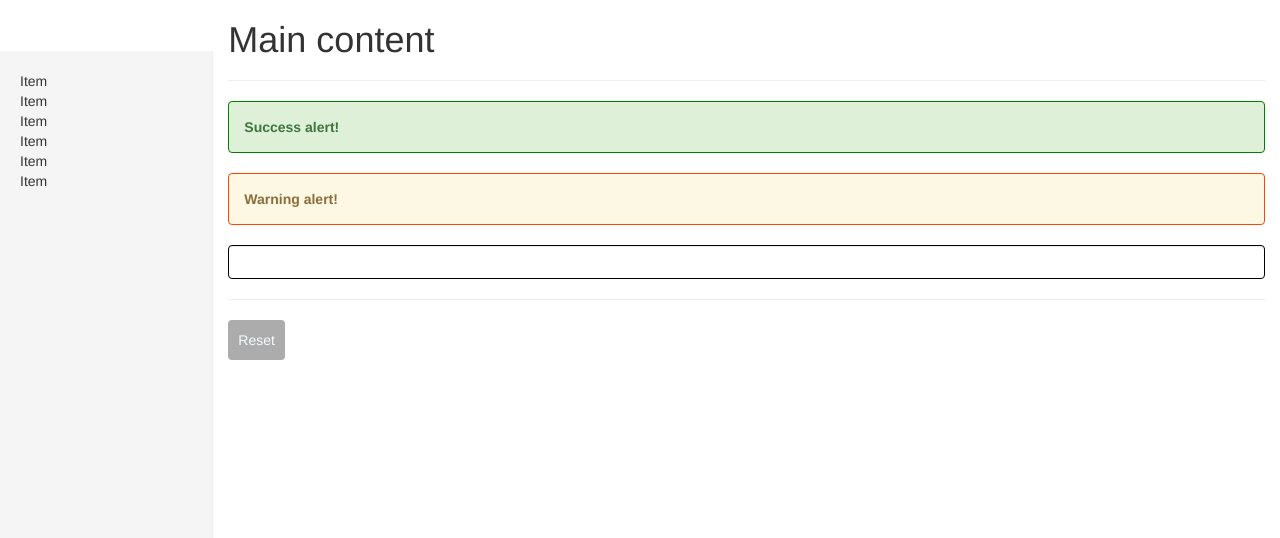
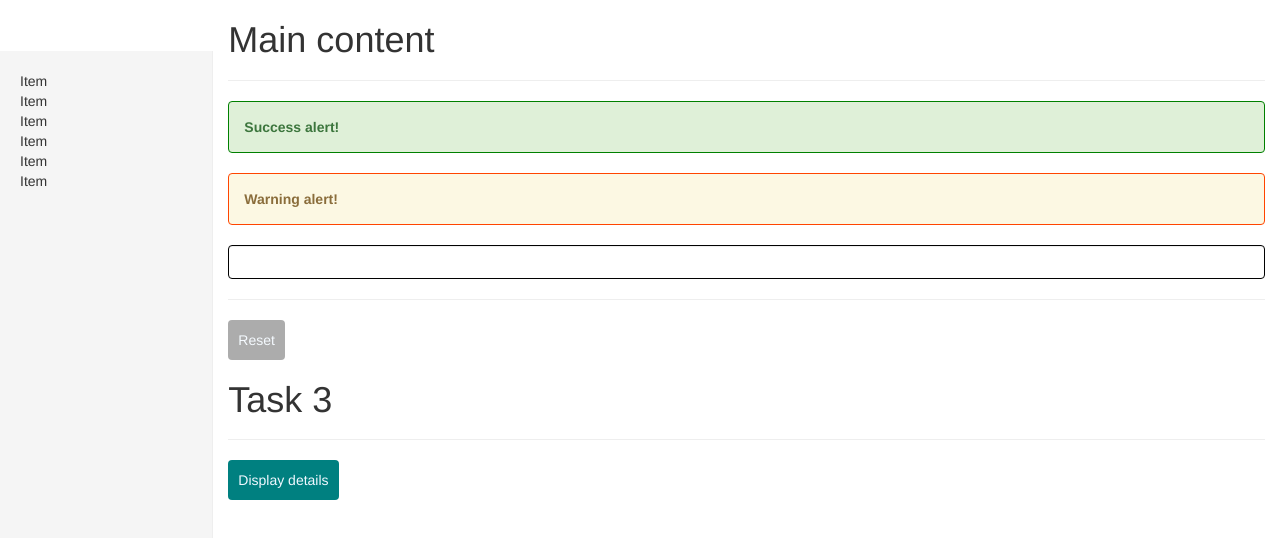
Before and after one commit to jbqneto/angular-udemy-2021, an Angular app: page / in a window 1280 px wide. Shown: the top 538 px of the page. Built offline with nearby package versions, Linux system fonts and the light colour scheme.

Commit message:
task-3 - done

```diff
--- a/src/app/content/content.component.css
+++ b/src/app/content/content.component.css
@@ -13,3 +13,7 @@ button {
 button:disabled {
   background-color: gray;
 }
+
+.special-item {
+  color: whitesmoke;
+}
--- a/src/app/content/content.component.html
+++ b/src/app/content/content.component.html
@@ -13,4 +13,22 @@
         </button>
       </div>
     </div>
+    <div class="row">
+      <div class="col-xs-12">
+        <h1>Task 3</h1>
+        <hr>
+        <button (click)="toggleDisplay()" class="btn btn-secondary">
+          Display details
+        </button>
+        <p *ngIf="isDisplaying">
+          Secret password='tuna'
+        </p>
+        <ul>
+          <li *ngFor="let log of displayLogs; index as i"
+          [ngStyle]="{backgroundColor: colorLog(i)}"
+          [ngClass]="getItemClass(i)"
+          >{{log}}</li>
+        </ul>
+      </div>
+    </div>
 </div>
--- a/src/app/content/content.component.ts
+++ b/src/app/content/content.component.ts
@@ -7,10 +7,29 @@ import { Component, OnInit } from '@angular/core';
 })
 export class ContentComponent implements OnInit {
   username: string = '';
+  isDisplaying: boolean = false;
+  displayLogs: string[] = [];
 
   constructor() { }
 
   ngOnInit(): void {
+  }
+
+  getItemClass(index: number) {
+    return (index > 3) ? 'special-item' : 'item';
+  }
+
+  toggleDisplay() {
+    this.isDisplaying = !this.isDisplaying;
+    this.displayLogs.push(this.isDisplaying + ' - ' + new Date())
+  }
+
+  colorLog(index: number) {
+    if (index > 3) {
+      return 'blue';
+    } else {
+      return 'none';
+    }
   }
 
   onSubmit($event: Event) {
```
Also changed, not shown: 1 other file (tests, documents, lock files or other folders).
